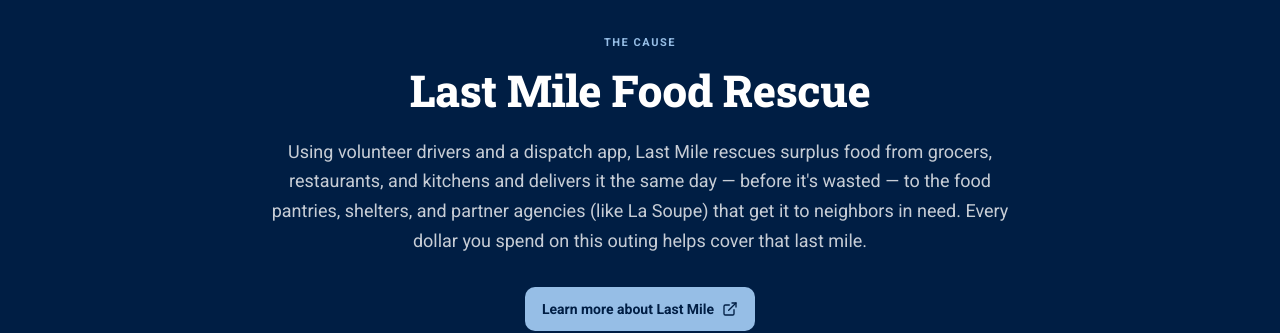
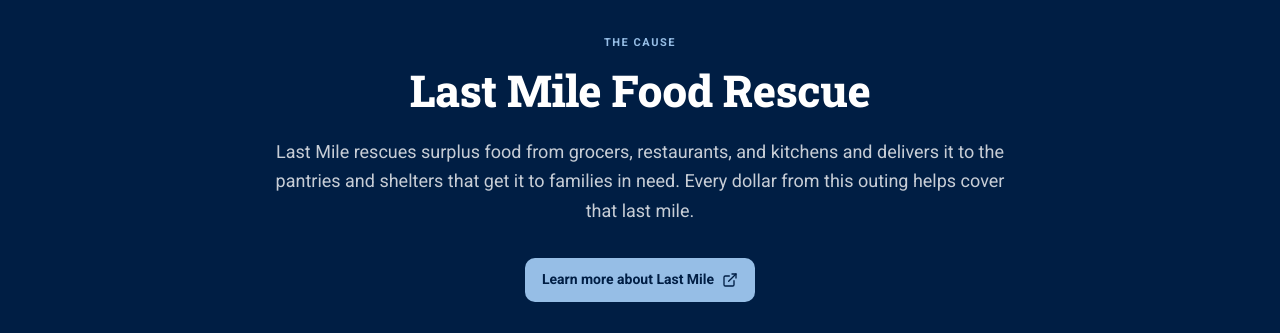
Before and after one commit to Egady513/Penn-State, a Next.js app: page / in a window 1280 px wide. Shown: the part 2000-2333 px from the top of the page. Built offline with nearby package versions, Linux system fonts and the light colour scheme; no server answers; the database is empty.

Commit message:
Update Last Mile blurb copy in email and cause section

```diff
--- a/app/components/CauseSection.tsx
+++ b/app/components/CauseSection.tsx
@@ -10,11 +10,9 @@ export const CauseSection = forwardRef<HTMLElement>(function CauseSection(_, ref
         <div className={styles.eyebrow}>The cause</div>
         <h2 className={styles.heading}>Last Mile Food Rescue</h2>
         <p className={styles.body}>
-          Using volunteer drivers and a dispatch app, Last Mile rescues
-          surplus food from grocers, restaurants, and kitchens and delivers it
-          the same day — before it&apos;s wasted — to the food pantries, shelters,
-          and partner agencies (like La Soupe) that get it to neighbors in need.
-          Every dollar you spend on this outing helps cover that last mile.
+          Last Mile rescues surplus food from grocers, restaurants, and kitchens
+          and delivers it to the pantries and shelters that get it to families in need.
+          Every dollar from this outing helps cover that last mile.
         </p>
         <div className={styles.ctas}>
           <Button
--- a/lib/registrationEmail.ts
+++ b/lib/registrationEmail.ts
@@ -207,7 +207,7 @@ EVENT DETAILS
 ${scheduleLines}
 ${soloBlock}${sponsorBlock}
 ABOUT LAST MILE FOOD RESCUE
-Last Mile uses volunteer drivers to rescue surplus food from grocers, restaurants, and kitchens — and delivers it the same day, before it's wasted, to the pantries and shelters that get it to families in need. Every dollar from this outing helps cover that last mile.
+Last Mile rescues surplus food from grocers, restaurants, and kitchens and delivers it to the pantries and shelters that get it to families in need. Every dollar from this outing helps cover that last mile.
 Learn more: https://lastmilefood.org
 
 Need to make a change? Just reply to this email.
@@ -310,7 +310,7 @@ function buildHtml(d: TemplateData): string {
         <tr><td style="padding:24px 28px;">
           <div style="font-size:11px;font-weight:700;letter-spacing:0.12em;text-transform:uppercase;color:${FG_MUTED};margin-bottom:8px;">About Last Mile Food Rescue</div>
           <p style="margin:0;color:${PSU_NAVY};font-size:13px;line-height:1.6;">
-            Last Mile uses volunteer drivers to rescue surplus food from grocers, restaurants, and kitchens — and delivers it the same day, before it's wasted, to the pantries and shelters that get it to families in need. Every dollar from this outing helps cover that last mile.
+            Last Mile rescues surplus food from grocers, restaurants, and kitchens and delivers it to the pantries and shelters that get it to families in need. Every dollar from this outing helps cover that last mile.
           </p>
           <p style="margin:10px 0 0;font-size:13px;">
             <a href="https://lastmilefood.org" style="color:${PSU_NAVY};font-weight:600;">Learn more about Last Mile →</a>
```
